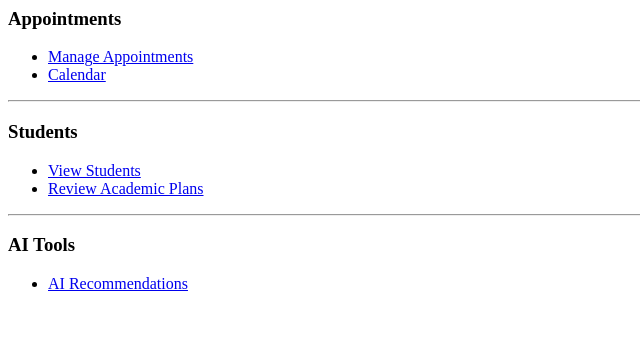
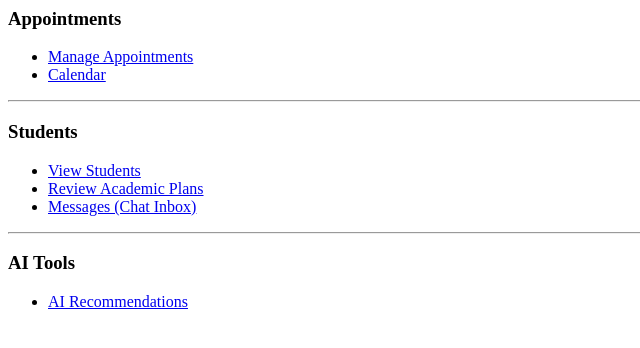
Before and after one commit to abdulrazaqebrahim25-oss/Uni-Conslatant, a Django app: template accounts/templates/dashboard/advisor_dashboard.html in a window 1280 px wide. Shown: the part 163-511 px from the top of the page, without its empty margins (0-640 px from the left). Run offline with Django 5.2, Linux system fonts and the light colour scheme; the template is opened without the code that fills it, so the values that code supplies are empty.

Commit message:
add the chat to student and advisor profile

```diff
--- a/accounts/templates/dashboard/advisor_dashboard.html
+++ b/accounts/templates/dashboard/advisor_dashboard.html
@@ -46,6 +46,12 @@
         </a>
     </li>
 
+    <li>
+        <a href="{% url 'chat_list' %}">
+            Messages (Chat Inbox)
+        </a>
+    </li>
+
 </ul>
 
 <hr>
--- a/accounts/templates/dashboard/dashboard.html
+++ b/accounts/templates/dashboard/dashboard.html
@@ -34,6 +34,12 @@
         </a>
     </li>
 
+    <li>
+        <a href="{% url 'advisors' %}">
+            Chat with Advisor
+        </a>
+    </li>
+
 </ul>
 
 {% endblock %}
```
